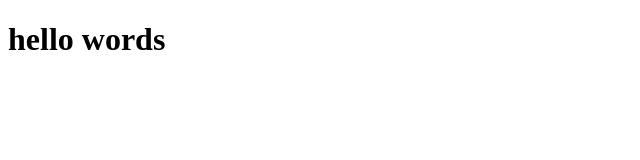
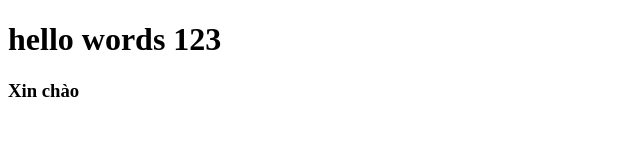
Before and after one commit to Haruto1508/git-practice, a plain HTML site: page index.html in a window 1280 px wide. Shown: the whole page, without its empty margins (0-640 px from the left). Drawn offline with Linux system fonts and the light colour scheme.

Commit message:
Update index.html

```diff
--- a/index.html
+++ b/index.html
@@ -6,6 +6,7 @@
     <title>Document</title>
 </head>
 <body>
-    <h1>hello words</h1>
+    <h1>hello words 123</h1>
+    <h3>Xin chào</h3>
 </body>
 </html>
```
